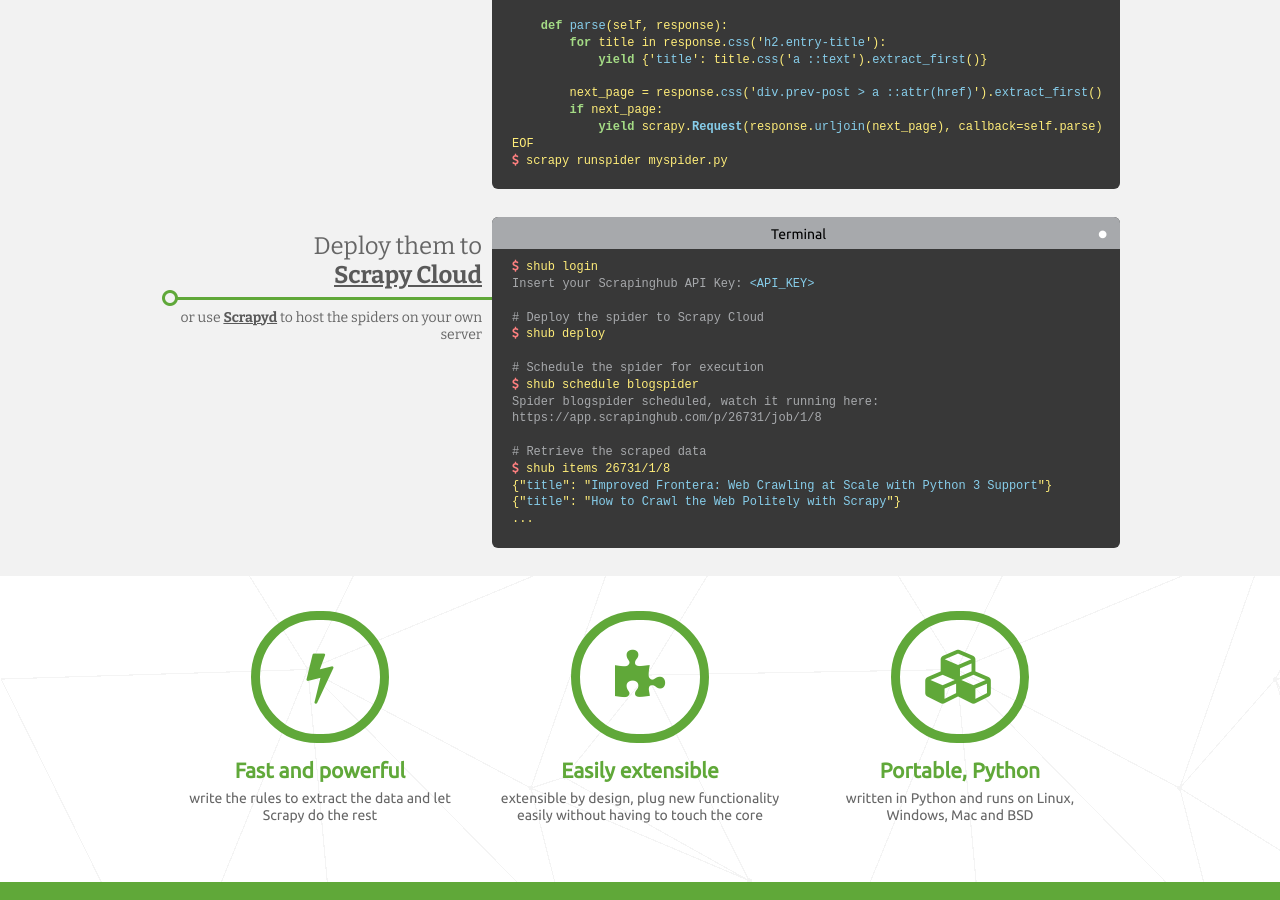
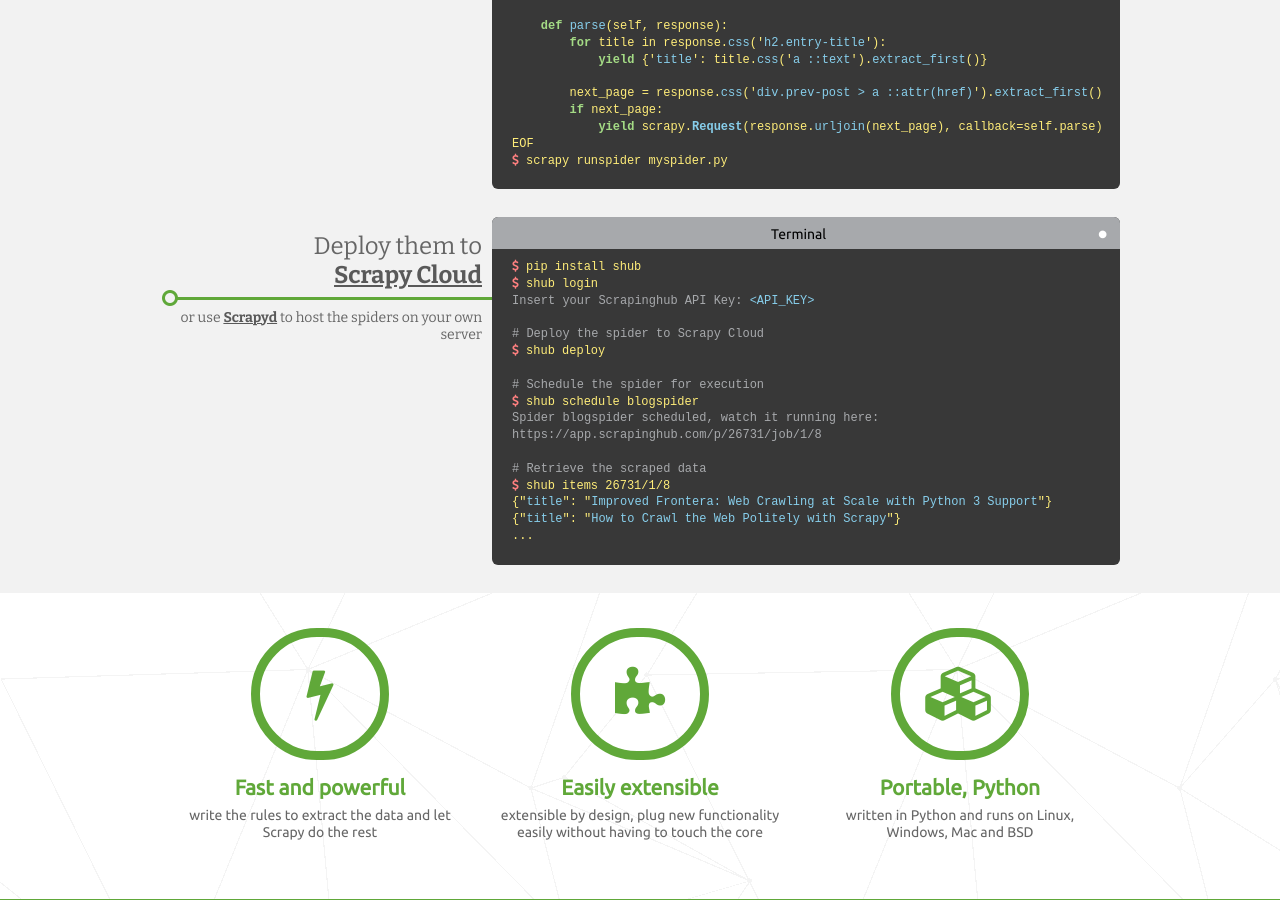
Before and after one commit to scrapy/scrapy.org, a Jekyll site: the page built from index.html, in a window 1280 px wide and 900 px high, scrolled down 524 px. Built offline with Jekyll 4.4.1, drawn with Linux system fonts in a browser that asks for light colours; comment, search, counter and statistics services are not loaded.

Commit message:
install shub missing on main page

```diff
--- a/index.html
+++ b/index.html
@@ -67,6 +67,7 @@
       </div>
       <div class="box-code tab-page active-page">
         <pre>
+<span class="prompt" onselectstart="return false"><i class="fa fa-dollar"></i></span> pip install shub
 <span class="prompt" onselectstart="return false"><i class="fa fa-dollar"></i></span> shub login
 <span class="comments">Insert your Scrapinghub API Key: <span class="placeholder">&lt;API_KEY&gt;</span></span>
 
```
